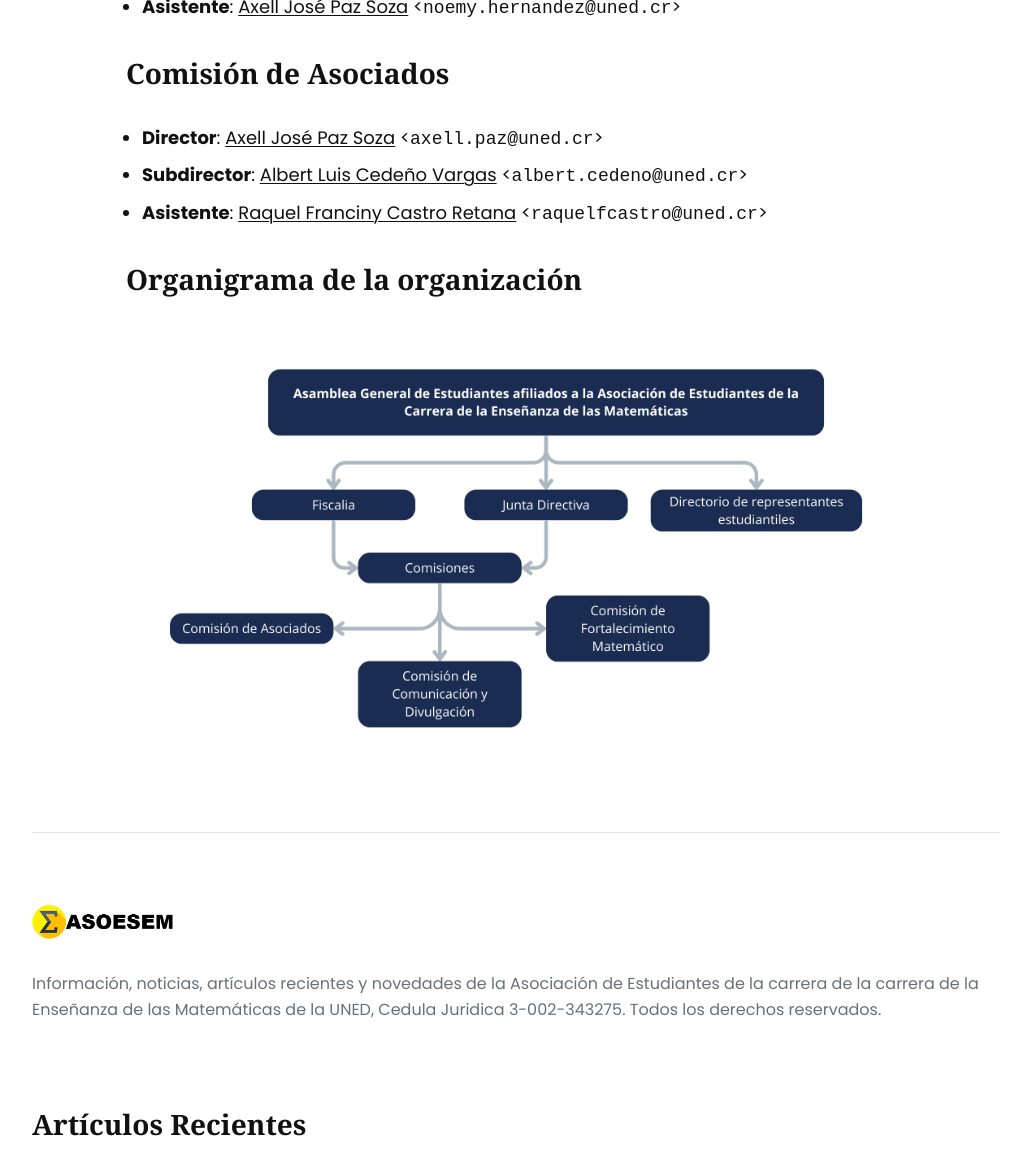
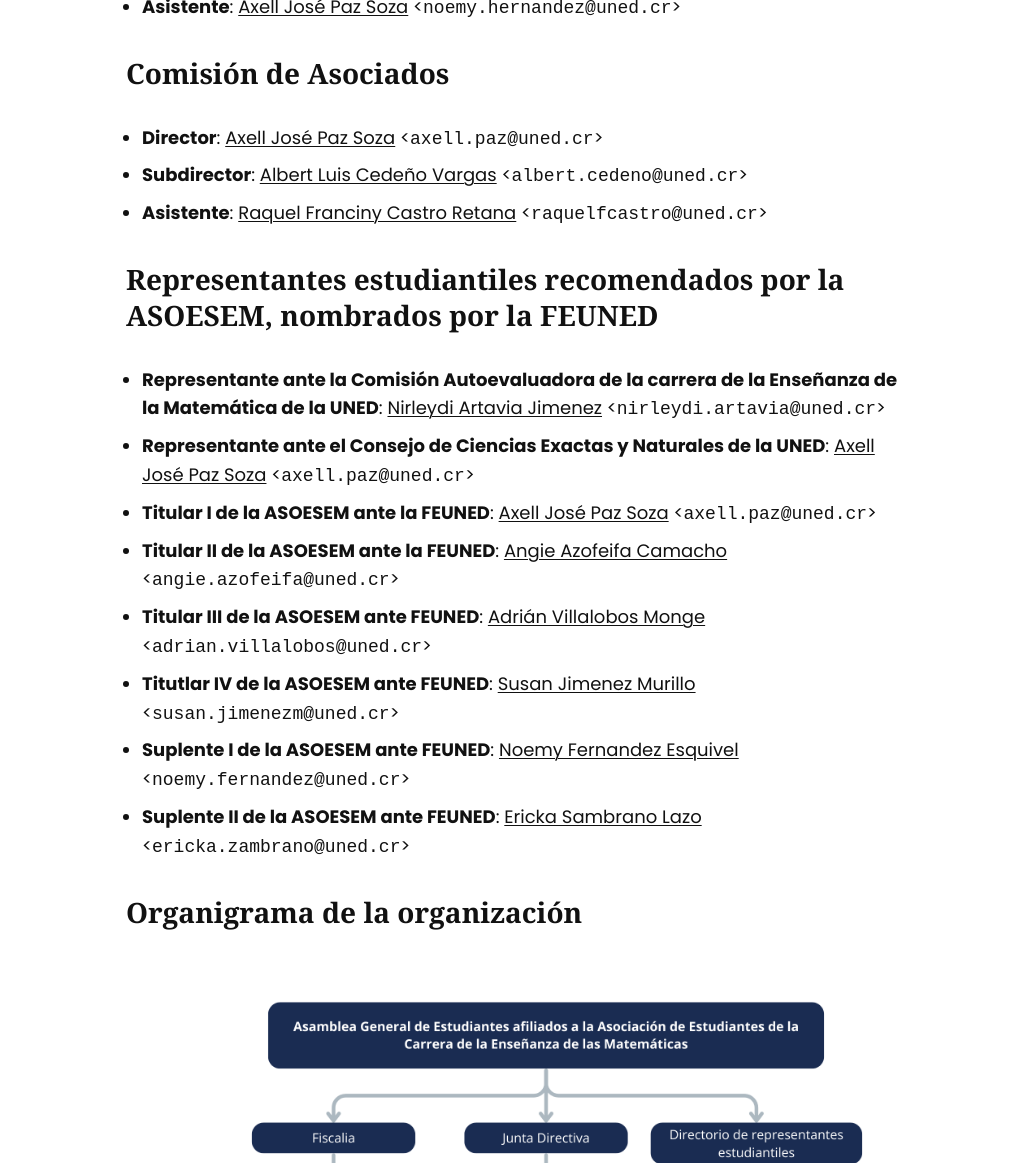
Before and after one commit to asoesem/asoesem.github.io, a Jekyll site: the page built from _pages/organization.md, in a window 1280 px wide and 1400 px high, scrolled down 1617 px, cut to the strip 0-1163 px from the top of the window. Shown: the whole strip, without its empty margins (124-1133 px from the left). Built offline with Jekyll 4.4.1, drawn with Linux system fonts in a browser that asks for light colours.

Commit message:
Se agregaron los representantes estudiantiles en organizacion.md

```diff
--- a/_pages/organization.md
+++ b/_pages/organization.md
@@ -36,6 +36,16 @@
 * **Subdirector**: [Albert Luis Cedeño Vargas](mailto:albert.cedeno@uned.cr) <`albert.cedeno@uned.cr`>
 * **Asistente**: [Raquel Franciny Castro Retana](mailto:raquelfcastro@uned.cr) <`raquelfcastro@uned.cr`>
 
+## Representantes estudiantiles recomendados por la ASOESEM, nombrados por la FEUNED
+* **Representante ante la Comisión Autoevaluadora de la carrera de la Enseñanza de la Matemática de la UNED**: [Nirleydi Artavia Jimenez](mailto:nirleydi.artavia@uned.cr) <`nirleydi.artavia@uned.cr`>
+* **Representante ante el Consejo de Ciencias Exactas y Naturales de la UNED**: [Axell José Paz Soza](mailto:axell.paz@uned.cr) <`axell.paz@uned.cr`>
+* **Titular I de la ASOESEM ante la FEUNED**: [Axell José Paz Soza](mailto:axell.paz@uned.cr) <`axell.paz@uned.cr`>
+* **Titular II de la ASOESEM ante la FEUNED**: [Angie Azofeifa Camacho](mailto:angie.azofeifa@uned.cr) <`angie.azofeifa@uned.cr`>
+* **Titular III de la ASOESEM ante FEUNED**: [Adrián Villalobos Monge](mailto:adrian.villalobos@uned.cr) <`adrian.villalobos@uned.cr`>
+* **Titutlar IV de la ASOESEM ante FEUNED**: [Susan Jimenez Murillo](mailto:susan.jimnenzm@uned.cr) <`susan.jimenezm@uned.cr`>
+* **Suplente I de la ASOESEM ante FEUNED**: [Noemy Fernandez Esquivel](mailto:noemy.fernandez@uned.cr) <`noemy.fernandez@uned.cr`>
+* **Suplente II de la ASOESEM ante FEUNED**: [Ericka Sambrano Lazo](mailto:ericka.zambrano@quned.cr) <`ericka.zambrano@uned.cr`>
+
 ## Organigrama de la organización
 
 ![Configuración del formato de la hoja](/images/125.png)
```
